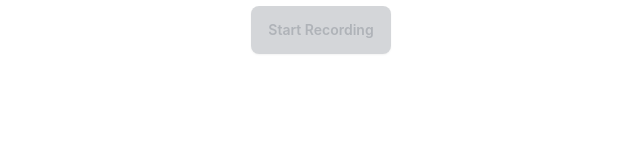
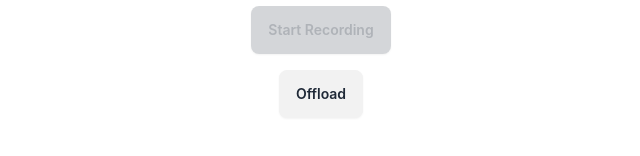
Before and after one commit to RCMast3r/data_acq, a React (Create React App) app in the folder frontend/: page / in a window 1280 px wide. Shown: the part 562-718 px from the top of the page, without its empty margins (319-959 px from the left). Built offline with nearby package versions, Linux system fonts and the light colour scheme.

Commit message:
added offload button

```diff
--- a/frontend/src/App.tsx
+++ b/frontend/src/App.tsx
@@ -4,6 +4,7 @@ import {StartStopButton} from "./Components/StartStopButton";
 import {PageTitle} from "./Components/PageTitle";
 import {TextForm} from "./Components/TextForm";
 import {DropdownForm} from "./Components/DropdownForm";
+import {OffloadButton} from "./OffloadButton";
 
 const drivers = ["Driver 1", "Driver 2", "Driver 3"]
 const tracks = ["Track 1", "Track 2", "Track 3"]
@@ -40,6 +41,8 @@ function App() {
             <div className={"flex"}>
                 <StartStopButton recording={recording} setRecording={setRecording} driverInput={driverInput} trackNameInput={trackNameInput} eventTypeInput={eventTypeInput} carSetupIdInput={carSetupIdInput} drivetrainTypeInput={drivetrainTypeInput} massInput={massInput} wheelbaseInput={wheelbaseInput} firmwareRevInput={firmwareRevInput}/>
             </div>
+
+            <OffloadButton/>
         </div>
     );
 }
--- /dev/null
+++ b/frontend/src/OffloadButton.tsx
@@ -0,0 +1,24 @@
+import {exec} from "node:child_process";
+
+export function OffloadButton() {
+
+    const webserverURL: string = 'http://0.0.0.0:6969'
+
+    async function offload() {
+        const fetchResponse = await fetch(webserverURL + '/offload', {
+            method: 'POST',
+            headers: {
+                Accept: 'application/json',
+                'Content-Type': 'application/json'
+            }
+        })
+        const status = fetchResponse.status
+        return status === 200
+    }
+
+    return (
+        <button className={"btn"} onClick={offload}>
+            Offload
+        </button>
+    )
+}
```
Also changed, not shown: 1 other file (tests, documents, lock files or other folders).
